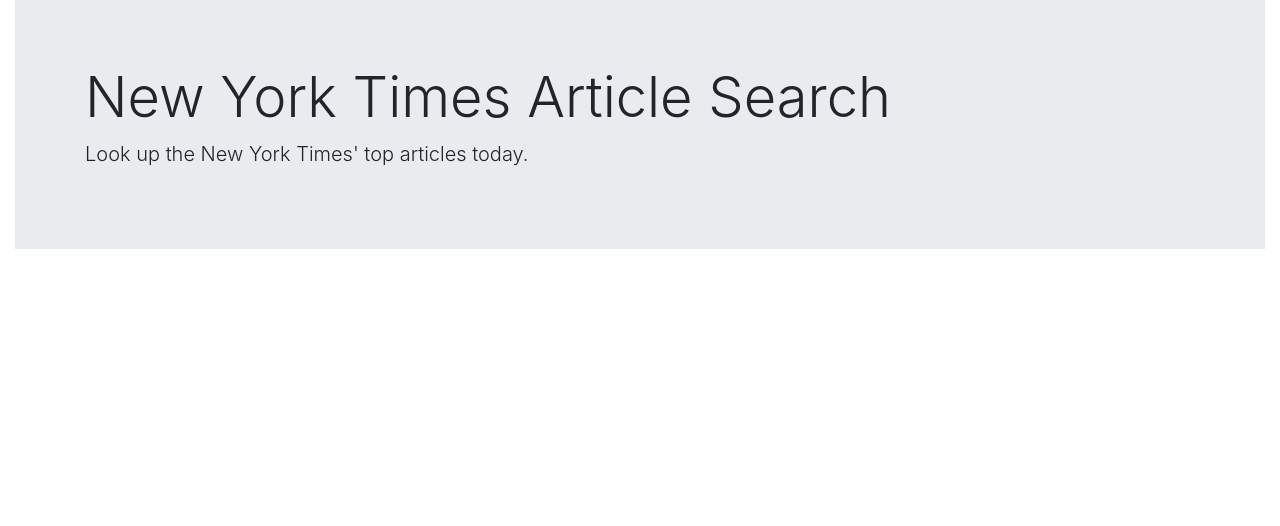
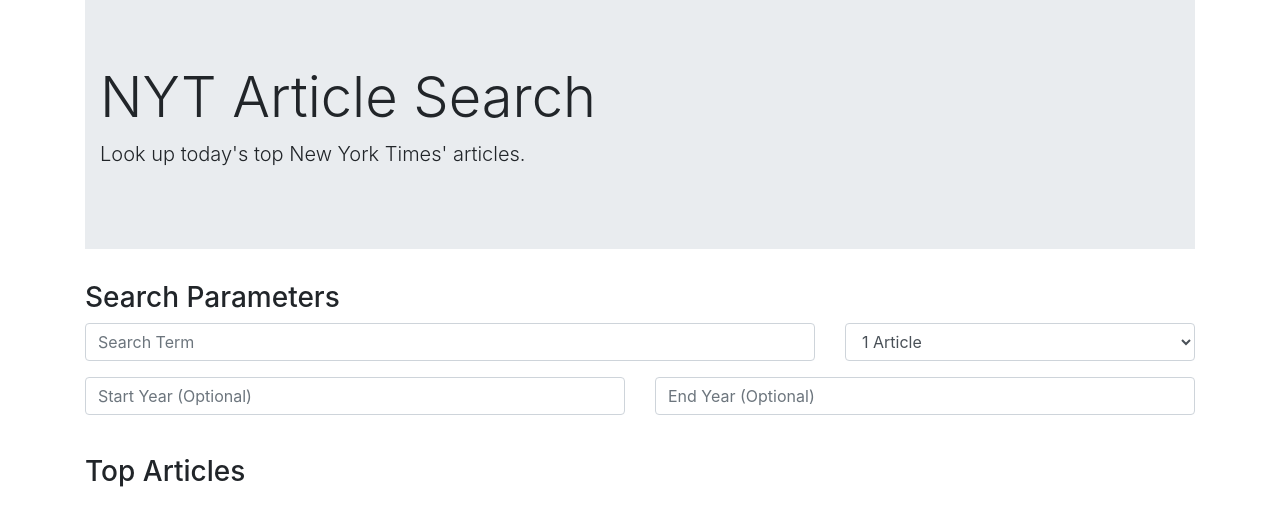
Before and after one commit to mhall313/NYT-Search, a plain HTML site: page index.html in a window 1280 px wide. Drawn offline with nearby package versions, Linux system fonts and the light colour scheme.

Commit message:
bootstrap

```diff
--- a/index.html
+++ b/index.html
@@ -10,22 +10,61 @@
 </head>
 <body>
 
-    <main class= "container-fluid">
+    <main class= "container">
+
+        <!-- JUMPOTRON -->
 
         <header class= "row">
             <div id="jumbotron" class= "col-md-12">
                 <div class="jumbotron jumbotron-fluid">
                     <div class="container">
-                      <h1 class="display-4">New York Times Article Search</h1>
-                      <p class="lead">Look up the New York Times' top articles today.</p>
+                      <h1 class="display-4">NYT Article Search</h1>
+                      <p class="lead">Look up today's top New York Times' articles.</p>
                     </div>
                   </div>
             </div>
         </header>
 
+        <!-- USER INPUTS -->
+        <div class="row">
+            <h3 class="col-md-12">Search Parameters</h3>
+        </div>
+
+        <div class="row">
+            <div class="form-group col-md-8">
+                <input type="text" class="form-control" id="search-term" placeholder="Search Term">
+            </div>
+
+            <div class="form-group col-md-4">
+                <select class="form-control" id="num-articles">
+                  <option>1 Article</option>
+                  <option>5 Articles</option>
+                  <option>10 Articles</option>
+                </select>
+              </div>
+        </div>
+
+        <div class="row">
+            <div class="form-group col-md-6">
+                <input type="number" class="form-control" id="start-year" placeholder="Start Year (Optional)">
+            </div>
+
+            <div class="form-group col-md-6">
+                <input type="number" class="form-control" id="end-year" placeholder="End Year (Optional)">
+            </div>
+        </div>
+        <br>
+
+        <!-- ARTICLES  -->
+
+        <div id="top-articles" class="row">
+            <h3 class="col-md-12">Top Articles</h3>
+        </div>
+
     </main>
 
 </body>
+<script src="./assets/script.js"></script>
 <script src="https://code.jquery.com/jquery-3.5.1.slim.min.js" integrity="sha384-DfXdz2htPH0lsSSs5nCTpuj/zy4C+OGpamoFVy38MVBnE+IbbVYUew+OrCXaRkfj" crossorigin="anonymous"></script>
 <script src="https://cdn.jsdelivr.net/npm/popper.js@1.16.1/dist/umd/popper.min.js" integrity="sha384-9/reFTGAW83EW2RDu2S0VKaIzap3H66lZH81PoYlFhbGU+6BZp6G7niu735Sk7lN" crossorigin="anonymous"></script>
 <script src="https://stackpath.bootstrapcdn.com/bootstrap/4.5.2/js/bootstrap.min.js" integrity="sha384-B4gt1jrGC7Jh4AgTPSdUtOBvfO8shuf57BaghqFfPlYxofvL8/KUEfYiJOMMV+rV" crossorigin="anonymous"></script>
```
